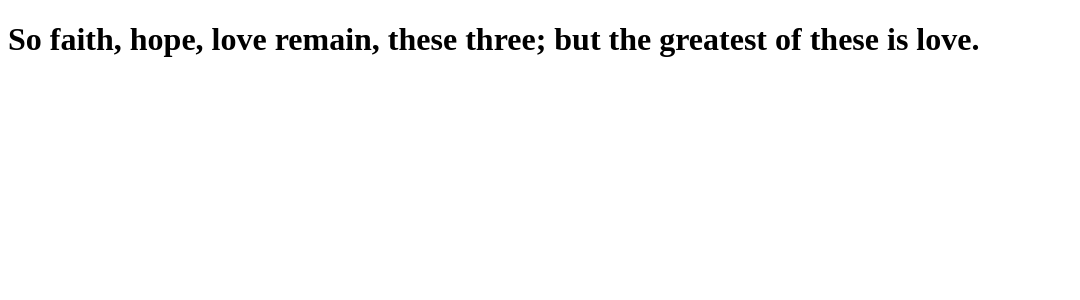
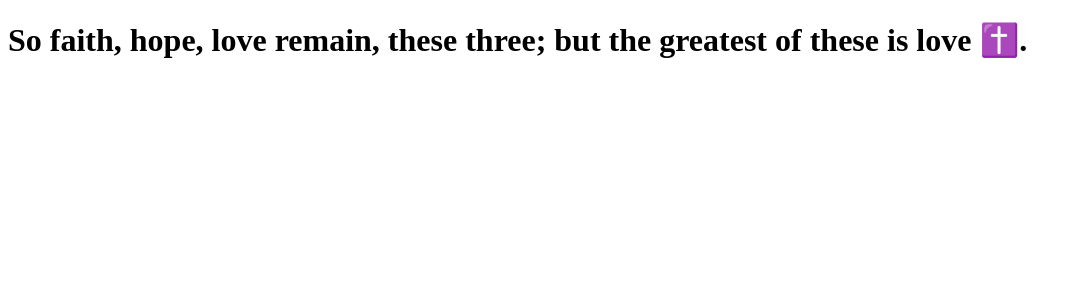
Before and after one commit to gabrieldelco/clone-tabnews, a Next.js app: page / in a window 1280 px wide. Shown: the top 300 px of the page, without its empty margins (0-1080 px from the left). Built offline with nearby package versions, Linux system fonts and the light colour scheme.

Commit message:
adding an emoji to the phrase

```diff
--- a/pages/index.js
+++ b/pages/index.js
@@ -1,5 +1,5 @@
 function Home () {
-    return <h1>So faith, hope, love remain, these three; but the greatest of these is love.</h1>
+    return <h1>So faith, hope, love remain, these three; but the greatest of these is love ✝️.</h1>
 }
 
 export default Home;
```
